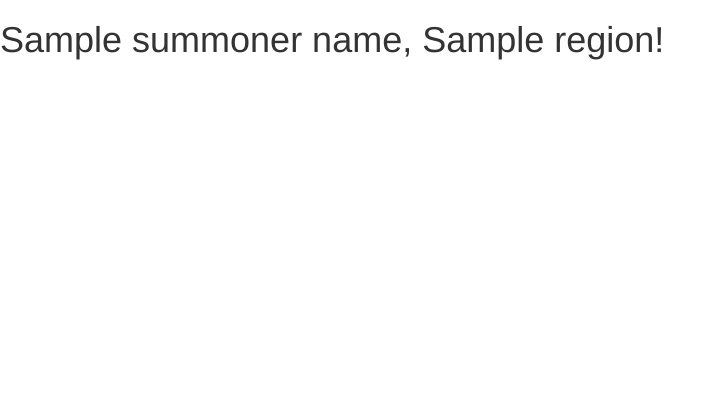
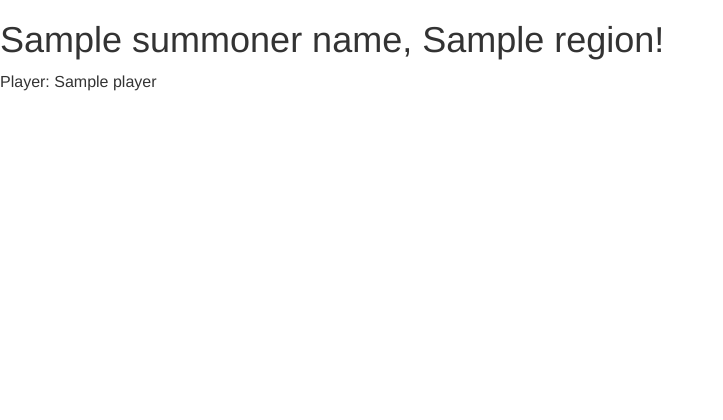
Before and after one commit to cash2one/lolxd.io, a Flask app: template templates/game.html in a window 1280 px wide. Shown: the top 420 px of the page, without its empty margins (0-723 px from the left). Run offline with Flask 2, Linux system fonts and the light colour scheme; the template is opened without the code that fills it: most values are stand-ins (such as "Sample title", 1, 10 or a date in 2020); some libraries are stand-ins or nearby versions.

Commit message:
Prints player names.

```diff
--- a/templates/game.html
+++ b/templates/game.html
@@ -1,4 +1,8 @@
 {% extends "base.html" %}
 {% block content %}
-<h1>{{summoner_name}}, {{region}}!</h1>
+<h1>{{ summoner_name }}, {{ region }}!</h1>
+
+{% for player in players %}
+  <p>Player: {{ player.summonerName }}</p>
+{% endfor %}
 {% endblock %}
```
